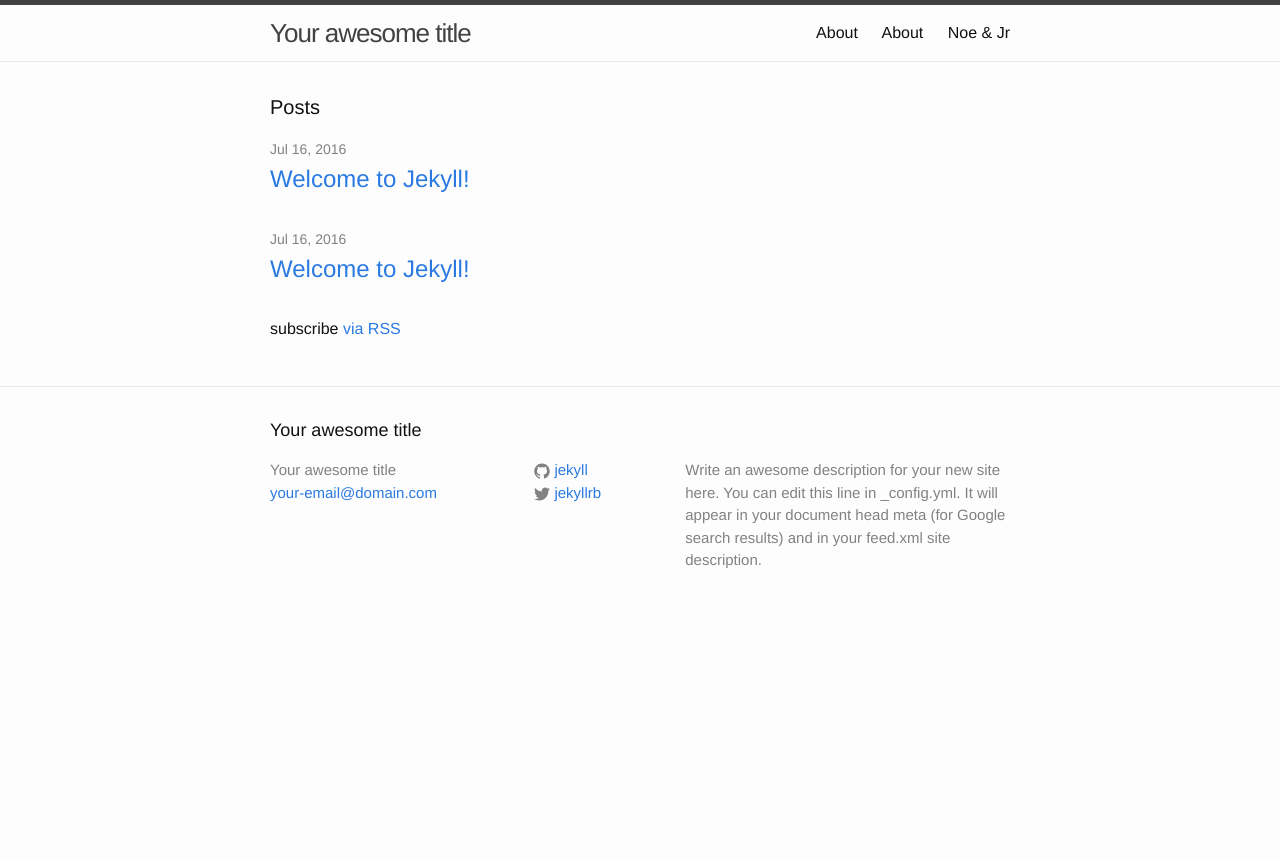
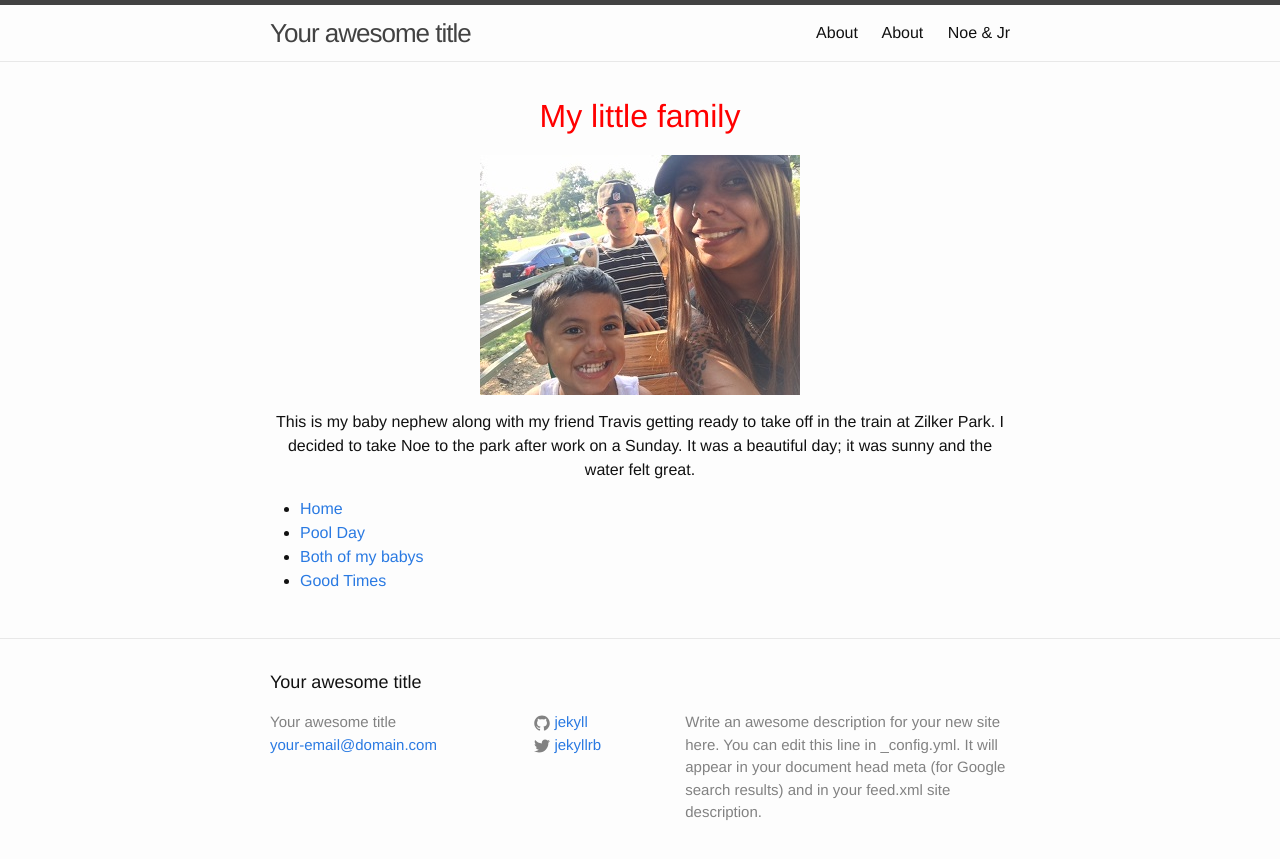
Before and after one commit to martinezmanda/martinezmanda.github.io, a Jekyll site: the page built from index.html, in a window 1280 px wide. Shown: the top 859 px of the page. Built offline with Jekyll 4.4.1, drawn with Linux system fonts in a browser that asks for light colours.

Commit message:
breaking the home page

```diff
--- a/index.html
+++ b/index.html
@@ -2,22 +2,38 @@
 layout: default
 ---
 
-<div class="home">
+<html>
 
-  <h1 class="page-heading">Posts</h1>
+<head>
 
-  <ul class="post-list">
-    {% for post in site.posts %}
-      <li>
-        <span class="post-meta">{{ post.date | date: "%b %-d, %Y" }}</span>
+<!--Content developed by Amanda Martinez
+    07/11/2016
+-->
 
-        <h2>
-          <a class="post-link" href="{{ post.url | prepend: site.baseurl }}">{{ post.title }}</a>
-        </h2>
-      </li>
-    {% endfor %}
-  </ul>
+<title>My Little Family</title>
 
-  <p class="rss-subscribe">subscribe <a href="{{ "/feed.xml" | prepend: site.baseurl }}">via RSS</a></p>
+</head>
 
-</div>
+<body>
+
+
+<h1 style="text-align: center; color: red"> My little family</h1>
+
+<h2 style="text-align: center"><img src="zilkerPark.jpg" alt="At Zilker Park" /></h2>
+
+<p style="text-align: center">This is my baby nephew along with my friend Travis getting ready to take off in the train at Zilker Park. I decided to take Noe to the park after work on a Sunday. It was a beautiful day; it was sunny and the water felt great.</p>
+
+<ul>
+   <li><a href="mylittlefamily.html">Home</a></li>
+   <li><a href="NoeFile.html">Pool Day</a></li>
+   <li><a href="littleones.html">Both of my babys</a></li>
+   <li><a href="goodTimes2.html">Good Times</a></li>
+</ul>
+
+
+
+
+</body>
+
+
+</html>
```
